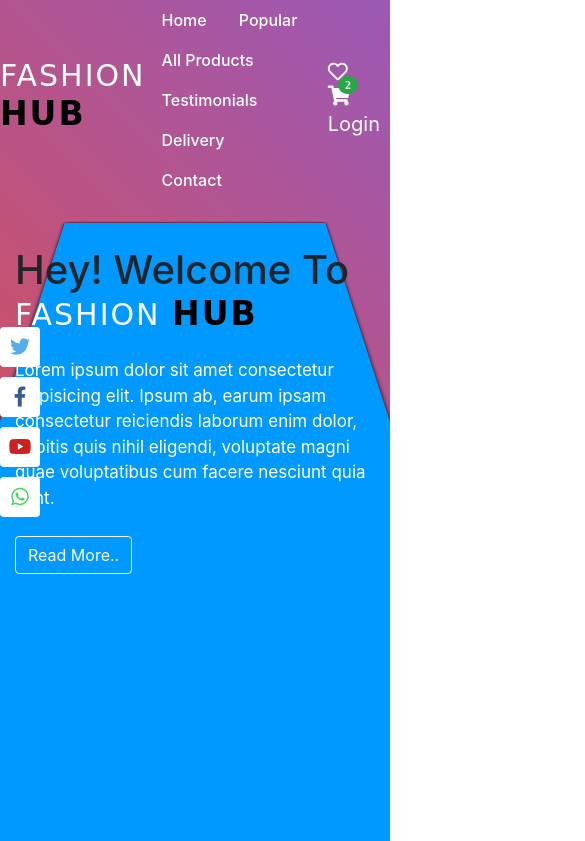
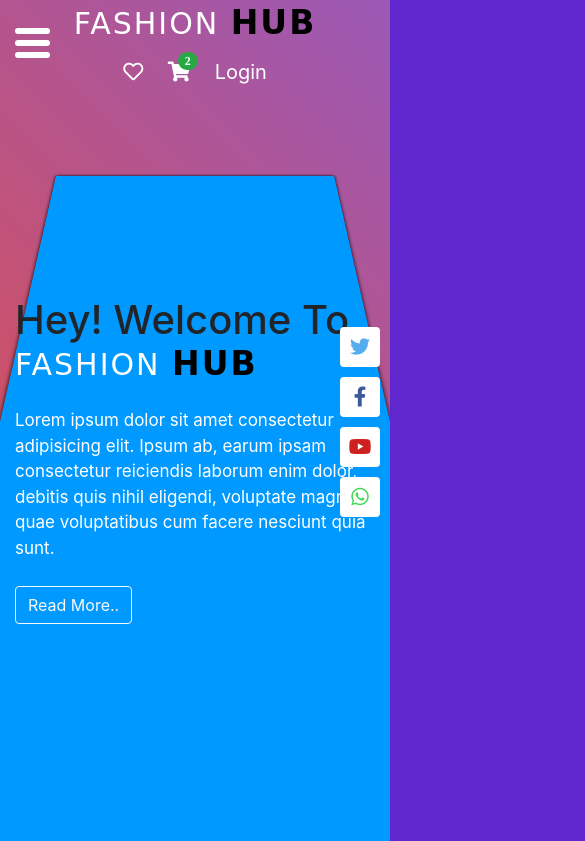
Before and after one commit to manish202/fashion-hub, a plain HTML site: page index.html in a window 390 px wide. Shown: the top 841 px of the page, 585 px wide, since content can reach past the window. Drawn offline with nearby package versions, Linux system fonts and the light colour scheme; a web font is replaced by a local one.

Commit message:
new version
previous version is not responsive but this version is responsive.

```diff
--- a/color.css
+++ b/color.css
@@ -1,11 +1,11 @@
 a:hover{
     text-decoration: none;
 }
-body{
-    overflow-x: hidden;
-}
 *{
     box-sizing: border-box;
+}
+body{
+    background: #5f27cd;
 }
 html{
     scroll-behavior: smooth;
@@ -100,6 +100,34 @@ html{
     top: 0;
     z-index: 100;
 }
+.bar{
+    display: none;
+    width: 35px;
+    height: 35px;
+    position: absolute;
+    left: 15px;
+    top: 28px;
+}
+.bar span{
+    width: 100%;
+    height: 6px;
+    border-radius: 6px;
+    background: #fff;
+    margin-bottom: 6px;
+    display: block;
+    transition: all 0.3s;
+    transform-origin: left;
+}
+.bar.active span:nth-child(1){
+    transform: rotate(45deg);
+}
+.bar.active span:nth-child(2){
+    transform-origin: center;
+    transform: scale(0);
+}
+.bar.active span:nth-child(3){
+    transform: rotate(-45deg);
+}
 .logo h1{
     color: white;
     font-family: var(--myfont);
@@ -157,6 +185,7 @@ html{
     font-size: 17px;
 }
 #cards{
+    overflow: hidden;
     width: 100%;
     min-height: 100vh;
     background: linear-gradient(45deg,#5f27cd,#f368e0);
@@ -198,6 +227,7 @@ html{
     border-radius: 4px;
 }
 #all-products{
+    overflow-x: hidden;
     position: relative;
     width: 100%;
     min-height: 100vh;
@@ -242,6 +272,7 @@ html{
     font-size: 20px;
 }
 #testimonials{
+    overflow-x: hidden;
     width: 100%;
     min-height: 100vh;
     background: linear-gradient(45deg,#c56cf0,#ff4d4d);
@@ -302,6 +333,7 @@ html{
     letter-spacing: 1px;
 }
 #Delivery{
+    overflow-x: hidden;
     width: 100%;
     min-height: 100vh;
     background: linear-gradient(45deg,#485460,#40407a);
@@ -391,3 +423,62 @@ html{
     font-size: 22px;
     font-weight: 800;
 }
+@media (max-width:1030px){
+    .social{
+        left: calc(100% - 50px);
+    }
+    #header::before{
+        transform: perspective(600px) rotateX(35deg);
+    }
+    .social a i:hover{
+        transform: translateX(-10px);
+    }
+}
+@media (max-width:770px){
+    #nav{
+        position: absolute;
+        left: -100%;
+        top: 90px;
+        width: 100%;
+        min-height: 100vh;
+        overflow-y: auto;
+        background: rgba(0,0,0,0.8);
+        z-index: 200;
+        display: flex;
+        justify-content: center;
+        align-items: center;
+        transition: all 0.5s;
+    }
+    .movement{
+        left: 0% !important;
+    }
+    .nav{
+        align-items: center;
+        flex-direction: column;
+    }
+    .bar{
+        display: block;
+    }
+    #cards .card-body a:last-child{
+        margin: 10px auto;
+    }
+}
+@media (max-width:430px){
+    #menu{
+        flex-direction: column;
+    }
+    .welcome{
+        margin-top: 100px;
+    }
+    .testi-box::before{
+        left: -120px;
+        bottom: -140px;
+    }
+    .testi-box::after{
+        top: -190px;
+        right: -150px;
+    }
+    .deli,.contact{
+        margin: 20px 0px;
+    }
+}
```
